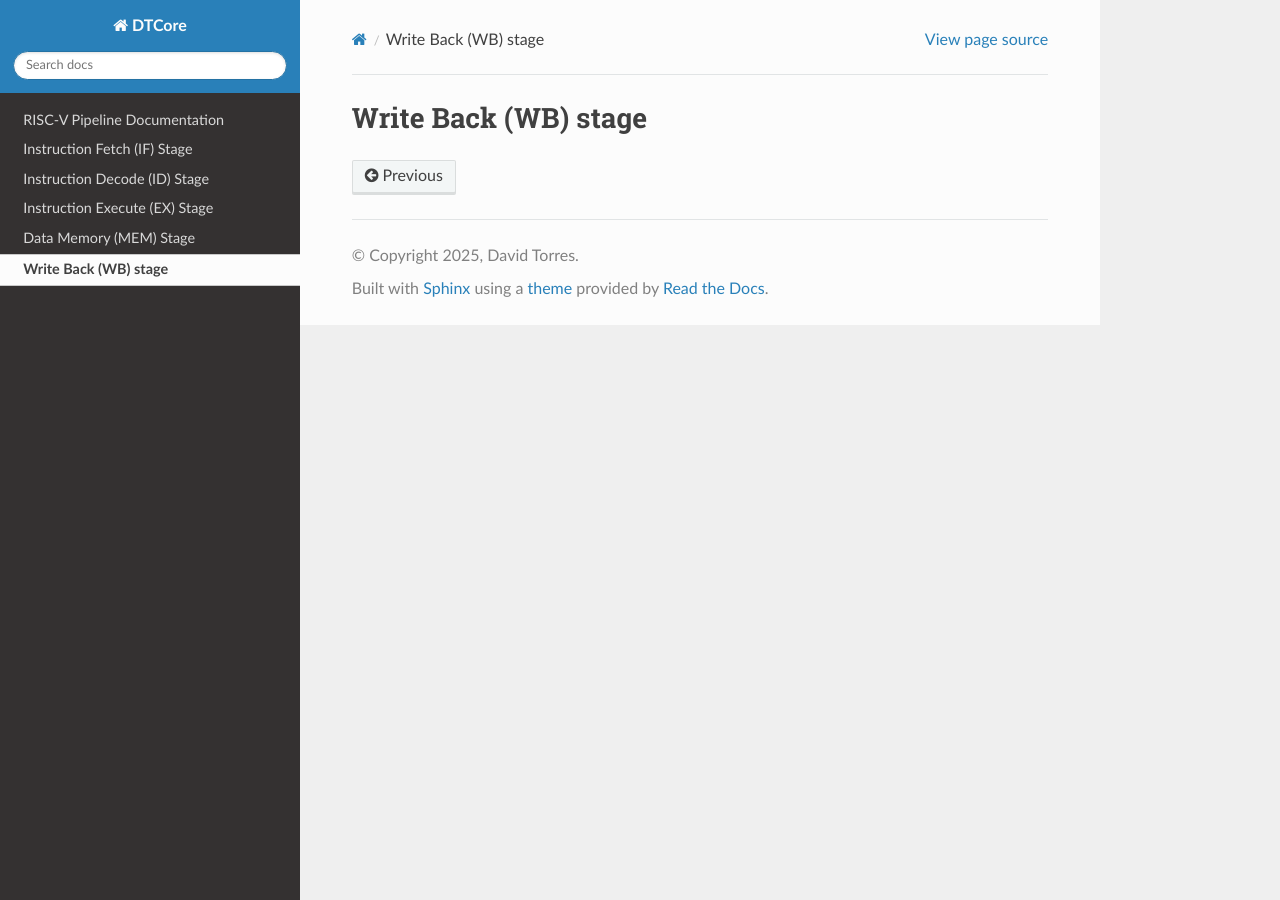
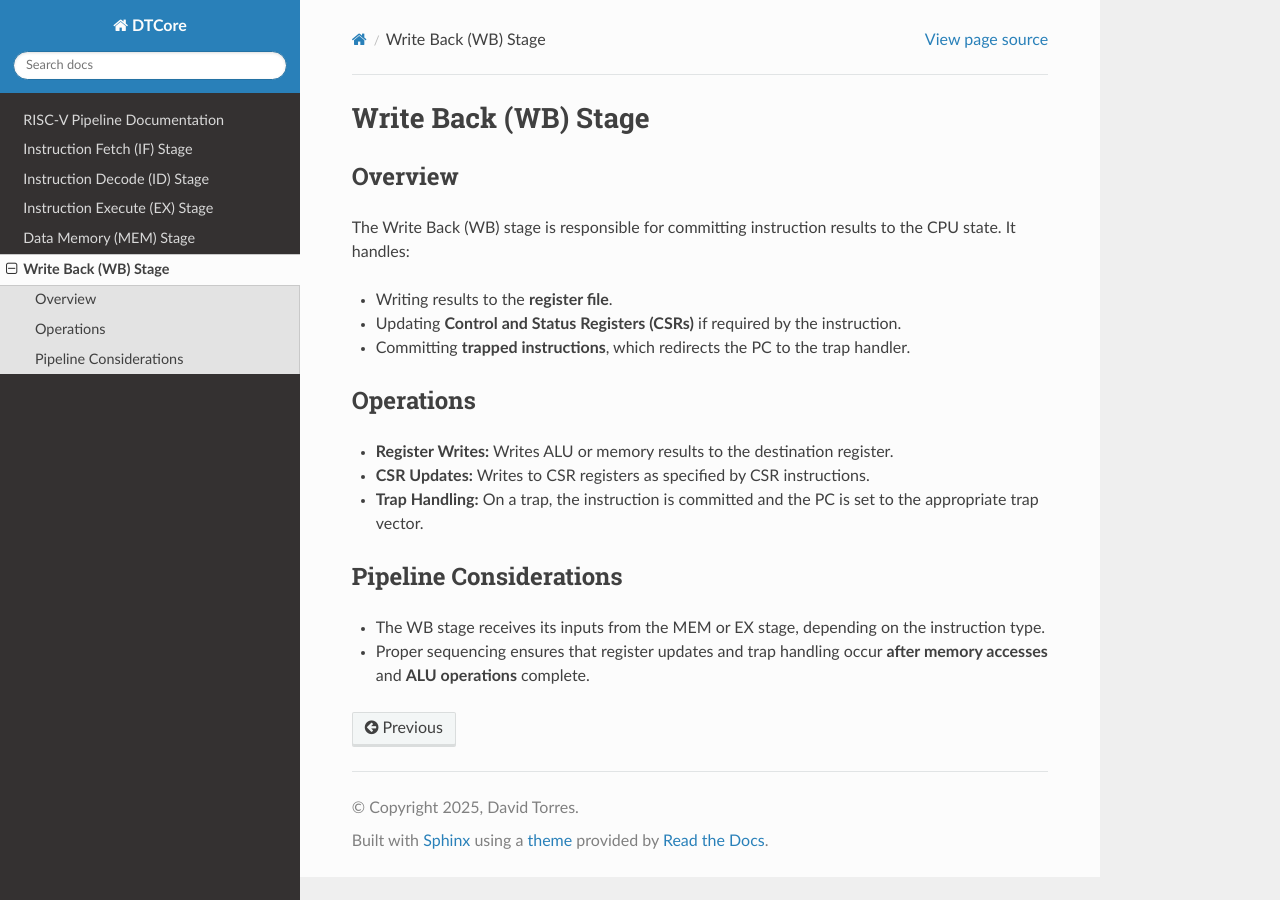
Before and after one commit to danthonyt/dtcore32, a Sphinx documentation site: the page built from docs/source/wb_stage.rst, in a window 1280 px wide. Built offline with Sphinx 7.4.7 and the Read the Docs theme 3.1.0, drawn with Linux system fonts in a browser that asks for light colours.

Commit message:
Update wb_stage.rst

```diff
--- a/docs/source/wb_stage.rst
+++ b/docs/source/wb_stage.rst
@@ -1,2 +1,21 @@
-Write Back (WB) stage
-======================
+Write Back (WB) Stage
+=====================
+
+Overview
+--------
+The Write Back (WB) stage is responsible for committing instruction results to the CPU state. It handles:
+
+- Writing results to the **register file**.
+- Updating **Control and Status Registers (CSRs)** if required by the instruction.
+- Committing **trapped instructions**, which redirects the PC to the trap handler.
+
+Operations
+----------
+- **Register Writes:** Writes ALU or memory results to the destination register.
+- **CSR Updates:** Writes to CSR registers as specified by CSR instructions.
+- **Trap Handling:** On a trap, the instruction is committed and the PC is set to the appropriate trap vector.
+
+Pipeline Considerations
+-----------------------
+- The WB stage receives its inputs from the MEM or EX stage, depending on the instruction type.
+- Proper sequencing ensures that register updates and trap handling occur **after memory accesses** and **ALU operations** complete.
```
